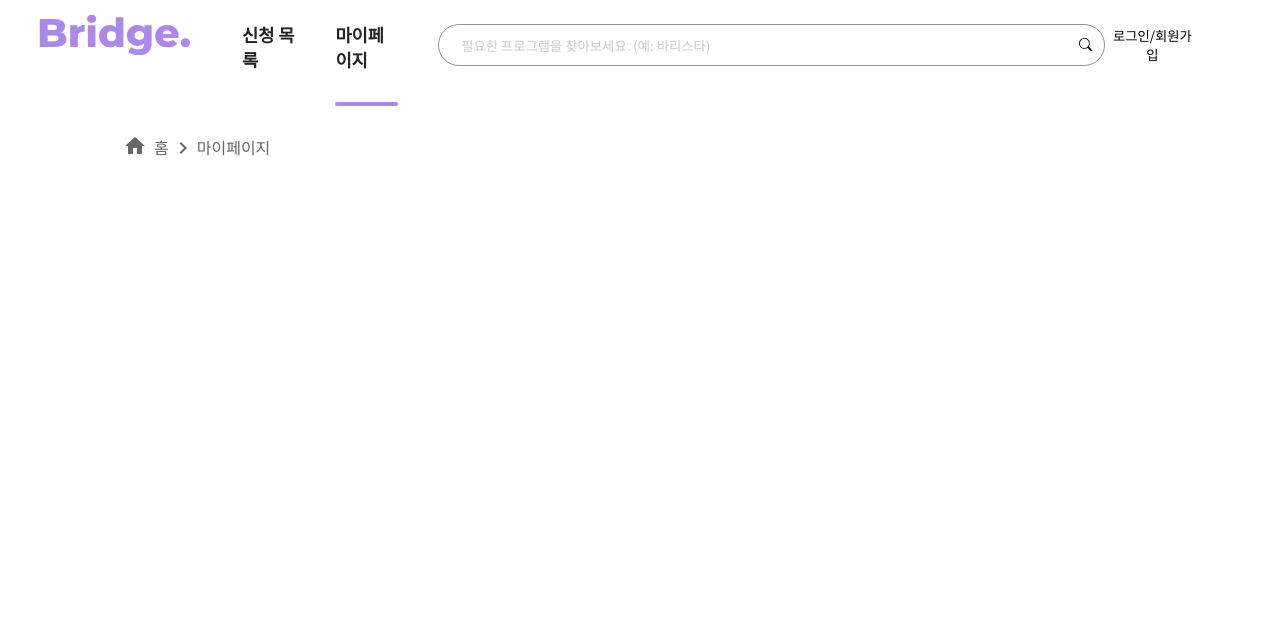
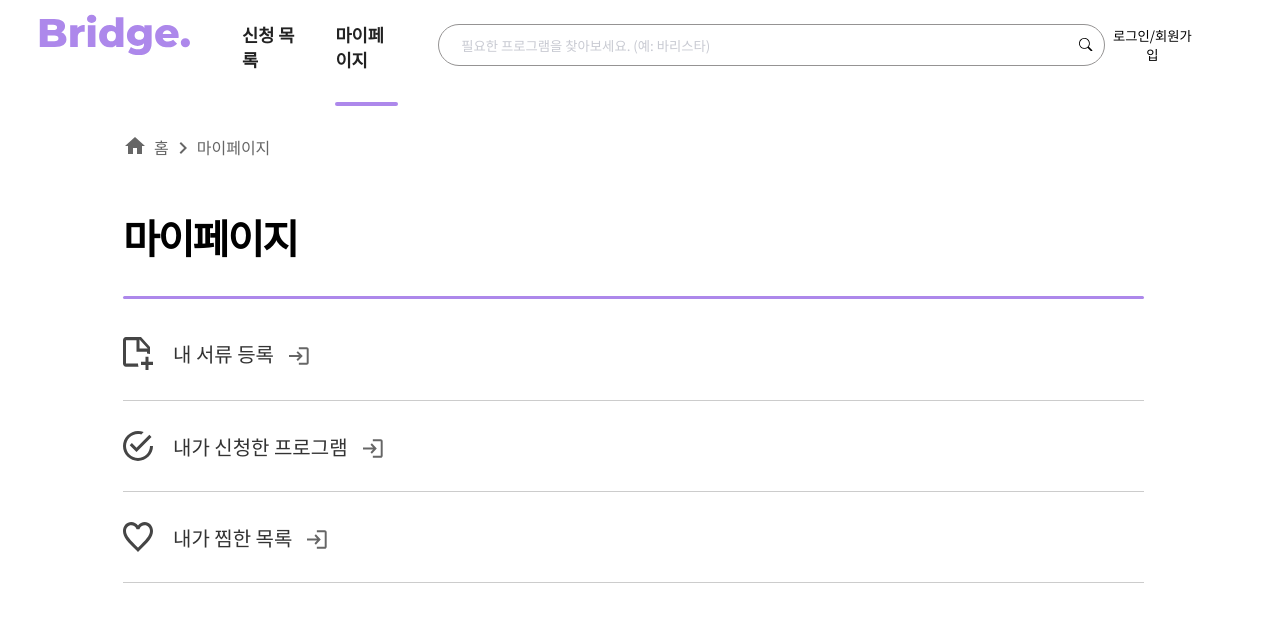
Before and after one commit to Likelion-at-SMWU-11th/LoveBridge-Client, a React (Create React App) app: page /my in a window 1280 px wide. Shown: the top 622 px of the page. Built offline with nearby package versions, Linux system fonts and the light colour scheme.

Commit message:
[feat] mypage 구현 완료(#9)

```diff
--- a/src/component/page/MyPage/MyPage.jsx
+++ b/src/component/page/MyPage/MyPage.jsx
@@ -1,15 +1,113 @@
 import React from 'react'
 import styled from 'styled-components';
 import PagePath from '../../ui/PagePath';
+import uploadIcon from '../../img/mypage_upload.svg';
+import applyIcon from '../../img/mypage_apply.svg';
+import haertIcon from '../../img/mypage_heart.svg';
+import enter from '../../img/enter.svg';
+import { useNavigate } from 'react-router-dom';
 
 const Wrapper = styled.div`
   padding: 45px 136px 0px 123px;
 `
+const Title = styled.div`
+  font-size: 40px;
+  font-weight: 700;
+  letter-spacing: -2px;
+  margin-top: 50px;
+`
+const PuppleLine = styled.hr`
+  border: 0;
+  height: 3px;
+  background: #AD88EB;
+  margin-top: 30px;
+  border-radius: 50px;
+`
+const MenuBox = styled.div`
+  display: flex;
+  padding: 30px 0px 30px 0px;
+  border-bottom: 0.8px solid #CCC;
+
+  .enter {
+    width: 20px;
+    padding-top: 5px;
+  }
+`
+const UploadLine = styled.div`
+  display: flex;
+  align-items: center;
+  cursor: pointer;
+
+  > img {
+    width: 30px;
+  }
+  &:hover {
+    .enter {
+      filter: invert(62%) sepia(72%) saturate(1784%) hue-rotate(213deg) brightness(97%) contrast(90%);
+    }
+  }
+`
+const ApplyLine = styled.div`
+  display: flex;
+  align-items: center;
+  cursor: pointer;
+
+  > img {
+    width: 30px;
+  }
+  &:hover {
+    .enter {
+      filter: invert(62%) sepia(72%) saturate(1784%) hue-rotate(213deg) brightness(97%) contrast(90%);
+    }
+  }
+`
+const HeartLine = styled.div`
+  display: flex;
+  align-items: center;
+  cursor: pointer;
+
+  > img {
+    width: 30px;
+  }
+  &:hover {
+    .enter {
+      filter: invert(62%) sepia(72%) saturate(1784%) hue-rotate(213deg) brightness(97%) contrast(90%);
+    }
+  }
+`
+const Menu = styled.div`
+  color: #333;
+  font-size: 20px;
+  font-weight: 400;
+  margin-left: 20px;
+  margin-right: 15px;
+  &:hover {
+    color: #AD88EB;
+  }
+`
 
 function MyPage() {
+  const navigate = useNavigate();
   return (
     <Wrapper>
       <PagePath pathname1='마이페이지'/>
+      <Title>마이페이지</Title>
+      <PuppleLine />
+      <MenuBox>
+      <UploadLine onClick={() => navigate('/my/doc')}>
+        <img src={uploadIcon}/><Menu>내 서류 등록</Menu><img className="enter" src={enter}/>
+      </UploadLine>
+      </MenuBox>
+      <MenuBox>
+      <ApplyLine onClick={() => navigate('/my/apply')}>
+        <img src={applyIcon}/><Menu>내가 신청한 프로그램</Menu><img className="enter" src={enter}/>
+      </ApplyLine>
+      </MenuBox>
+      <MenuBox>
+      <HeartLine onClick={() => navigate('/my/like')}>
+        <img src={haertIcon}/><Menu>내가 찜한 목록</Menu><img className="enter" src={enter}/>
+      </HeartLine>
+      </MenuBox>
     </Wrapper>
   )
 }
```
